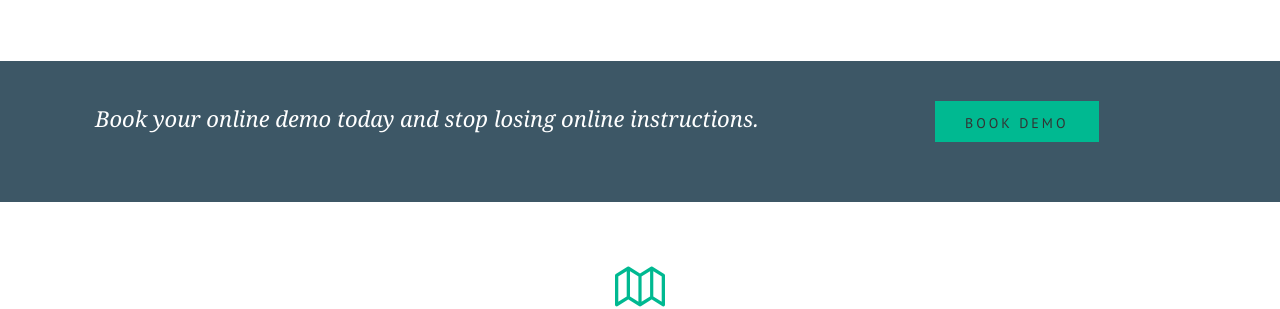
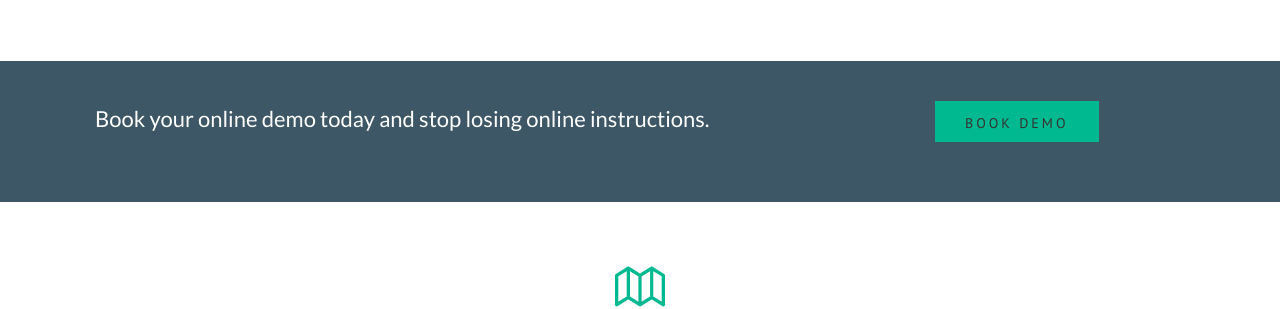
Before and after one commit to hystreet/hystreet.github.io, a Jekyll site: the page built from index.html, in a window 1280 px wide. Shown: the part 1131-1440 px from the top of the page. Built offline with Jekyll 4.4.1, drawn with Linux system fonts in a browser that asks for light colours; some web fonts are replaced.

Commit message:
Updating font to lato

```diff
--- a/css/style.css
+++ b/css/style.css
@@ -244,8 +244,7 @@ h1, h2, h3, h4 {
 /*call-to-action */
 .call-to-action p {
   font-size: 1.375rem;
-  font-family: "droid serif", georgia;
-  font-style: italic;
+  font-family: "lato";
 }
 
 /*milestone */
```
